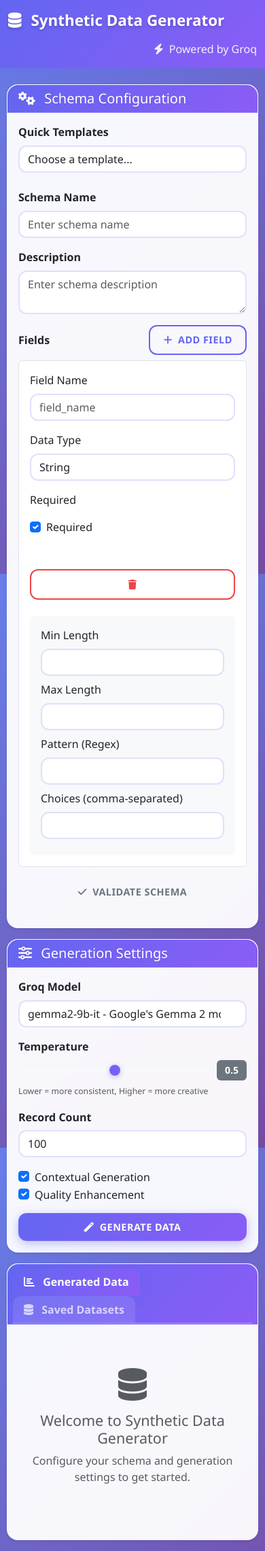
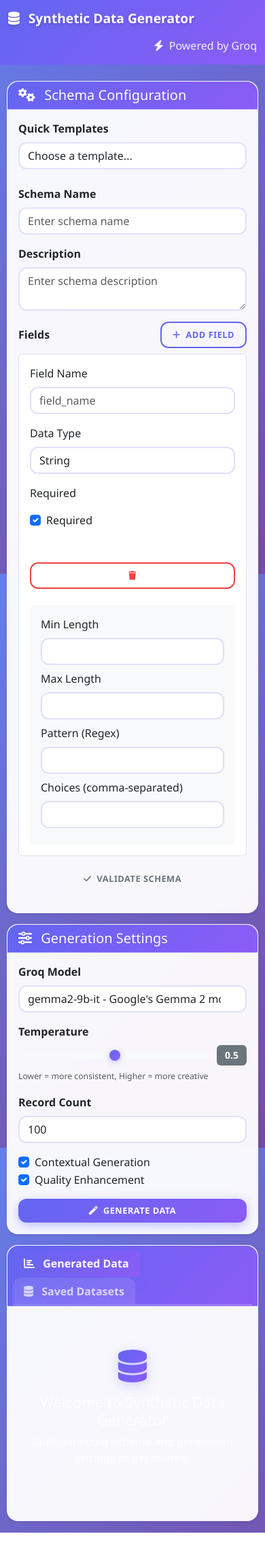
Before and after one commit to vensonaa/SyntheticDataGeneration, a Flask app: page / in a window 390 px wide. Shown: the whole page at 68% size. After the commit the page ends 2254 px from the top, so only its background shows below. Run offline with Flask 3, Linux system fonts and the light colour scheme.

Commit message:
improved UI style

```diff
--- a/static/css/style.css
+++ b/static/css/style.css
@@ -106,14 +106,35 @@
     background: linear-gradient(135deg, rgba(99, 102, 241, 0.1) 0%, rgba(139, 92, 246, 0.1) 100%);
 }
 
+.card.border-primary .fa-database {
+    background: var(--primary-gradient);
+    -webkit-background-clip: text;
+    -webkit-text-fill-color: transparent;
+    background-clip: text;
+}
+
 .card.border-success {
     border: 2px solid var(--success-color) !important;
     background: linear-gradient(135deg, rgba(16, 185, 129, 0.1) 0%, rgba(5, 150, 105, 0.1) 100%);
 }
 
+.card.border-success .fa-table {
+    background: var(--success-gradient);
+    -webkit-background-clip: text;
+    -webkit-text-fill-color: transparent;
+    background-clip: text;
+}
+
 .card.border-info {
     border: 2px solid var(--info-color) !important;
     background: linear-gradient(135deg, rgba(6, 182, 212, 0.1) 0%, rgba(8, 145, 178, 0.1) 100%);
+}
+
+.card.border-info .fa-clock {
+    background: var(--info-gradient);
+    -webkit-background-clip: text;
+    -webkit-text-fill-color: transparent;
+    background-clip: text;
 }
 
 .card.border-warning {
@@ -234,12 +255,147 @@
 
 /* Field items */
 .field-item {
-    background-color: #fff;
+    background: rgba(255, 255, 255, 0.95);
+    backdrop-filter: blur(5px);
+    border: 1px solid rgba(255, 255, 255, 0.3);
+    transition: all 0.3s ease-in-out;
+    border-radius: 12px;
+}
+
+.field-item:hover {
+    box-shadow: 0 8px 25px rgba(99, 102, 241, 0.15);
+    transform: translateY(-2px);
+    border-color: var(--primary-color);
+}
+
+/* Table styling */
+.table {
+    background: rgba(255, 255, 255, 0.95);
+    backdrop-filter: blur(10px);
+    border-radius: 12px;
+    overflow: hidden;
+    box-shadow: 0 4px 15px rgba(0, 0, 0, 0.1);
+}
+
+.table thead th {
+    background: var(--primary-gradient);
+    color: white;
+    border: none;
+    font-weight: 600;
+    text-transform: uppercase;
+    letter-spacing: 0.5px;
+}
+
+.table tbody tr {
     transition: all 0.2s ease-in-out;
 }
 
-.field-item:hover {
-    box-shadow: 0 4px 15px rgba(0, 0, 0, 0.1);
+.table tbody tr:hover {
+    background: rgba(99, 102, 241, 0.05);
+    transform: scale(1.01);
+}
+
+/* Animations */
+@keyframes fadeInUp {
+    from {
+        opacity: 0;
+        transform: translateY(30px);
+    }
+    to {
+        opacity: 1;
+        transform: translateY(0);
+    }
+}
+
+@keyframes pulse {
+    0% {
+        transform: scale(1);
+    }
+    50% {
+        transform: scale(1.05);
+    }
+    100% {
+        transform: scale(1);
+    }
+}
+
+.card, .field-item, .alert {
+    animation: fadeInUp 0.6s ease-out;
+}
+
+.btn:hover {
+    animation: pulse 0.3s ease-in-out;
+}
+
+/* Custom scrollbar */
+::-webkit-scrollbar {
+    width: 8px;
+}
+
+::-webkit-scrollbar-track {
+    background: rgba(255, 255, 255, 0.1);
+    border-radius: 4px;
+}
+
+::-webkit-scrollbar-thumb {
+    background: var(--primary-gradient);
+    border-radius: 4px;
+}
+
+::-webkit-scrollbar-thumb:hover {
+    background: linear-gradient(135deg, #5b21b6 0%, #7c3aed 100%);
+}
+
+/* Welcome and Empty States */
+.text-muted {
+    color: rgba(255, 255, 255, 0.8) !important;
+}
+
+.fa-3x {
+    background: var(--primary-gradient);
+    -webkit-background-clip: text;
+    -webkit-text-fill-color: transparent;
+    background-clip: text;
+    filter: drop-shadow(0 4px 8px rgba(99, 102, 241, 0.3));
+}
+
+/* Pagination */
+.pagination .page-link {
+    background: rgba(255, 255, 255, 0.9);
+    border: 1px solid rgba(255, 255, 255, 0.3);
+    color: var(--primary-color);
+    border-radius: 8px;
+    margin: 0 2px;
+    transition: all 0.3s ease-in-out;
+}
+
+.pagination .page-link:hover {
+    background: var(--primary-gradient);
+    color: white;
+    transform: translateY(-1px);
+    box-shadow: 0 4px 15px rgba(99, 102, 241, 0.4);
+}
+
+.pagination .page-item.active .page-link {
+    background: var(--primary-gradient);
+    border-color: var(--primary-color);
+    box-shadow: 0 4px 15px rgba(99, 102, 241, 0.4);
+}
+
+/* Responsive improvements */
+@media (max-width: 768px) {
+    .card {
+        margin-bottom: 1rem;
+    }
+
+    .btn {
+        font-size: 0.8rem;
+        padding: 0.5rem 1rem;
+    }
+
+    .navbar-brand {
+        font-size: 1.2rem;
+    }
 }
 
 /* Temperature slider */
```
Also changed, not shown: synthetic_data.db.
